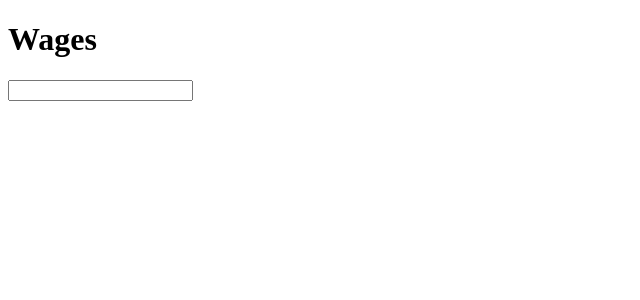
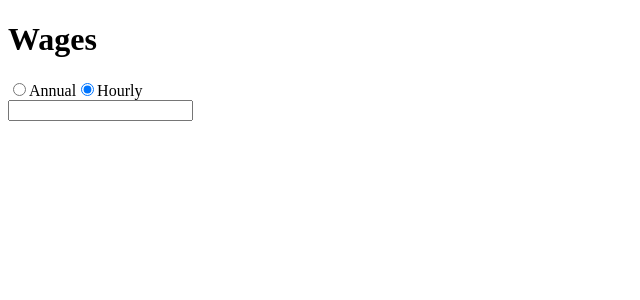
Before and after one commit to itsHabib/Wages, a React app: page / in a window 1280 px wide. Shown: the top 300 px of the page, without its empty margins (0-640 px from the left). Built offline with nearby package versions, Linux system fonts and the light colour scheme.

Commit message:
create radio buttons to change wage calculator used

```diff
--- a/src/components/App.js
+++ b/src/components/App.js
@@ -4,6 +4,7 @@ import wageCalc from '../wageCalc'
 
 import TextBox from './TextBox'
 import Wages from './Wages'
+import RateRadioBtn from './RateRadioBtn'
 
 export default class App extends Component {
     constructor() {
@@ -15,6 +16,7 @@ export default class App extends Component {
         }
 
         this.onNumberInput = this.onNumberInput.bind(this)
+        this.updateRate = this.updateRate.bind(this)
     }
     // Converts number to correct wage and
     // sends to wages component
@@ -29,13 +31,31 @@ export default class App extends Component {
             wage: wage
 
         })
+    }
+
+    // Checks to see if isAnnual state variable
+    // needs to be udpated, and updates if so
+    updateRate(rate) {
+        if (rate === 'annual' && !this.state.isAnnual) {
+            this.setState({
+                isAnnual: true
+            })
+        } else if(rate === 'hourly' && this.state.isAnnual) {
+            this.setState({
+                isAnnual: false
+            })
+        }
+        console.log(this.state.isAnnual)
+
 
     }
+
 
     render() {
         return (
             <div>
                 <h1>Wages</h1>
+                <RateRadioBtn updateRate={this.updateRate}/>
                 <TextBox onNumberInput = {this.onNumberInput}/>
                 <Wages wage = {this.state.wage}/>
             </div>
--- /dev/null
+++ b/src/components/RateRadioBtn.js
@@ -0,0 +1,20 @@
+import React from 'react'
+
+// very simple component which just notifies the app
+// that the user wants to switch between annual salary & hourly rate
+const RateRadioBtn = ({ updateRate }) => {
+
+    // notifies app that a radio button has been clicked
+   const handleClick = (event) =>{
+        updateRate(event.target.value)
+    }
+
+    return (
+        <div>
+                <input type="radio" name="rate" value="annual" onClick=    {handleClick}/>Annual
+                <input type="radio" value="hourly" name="rate" onClick={handleClick} defaultChecked={true}/>Hourly
+        </div>
+    )
+}
+
+module.exports = RateRadioBtn
```
